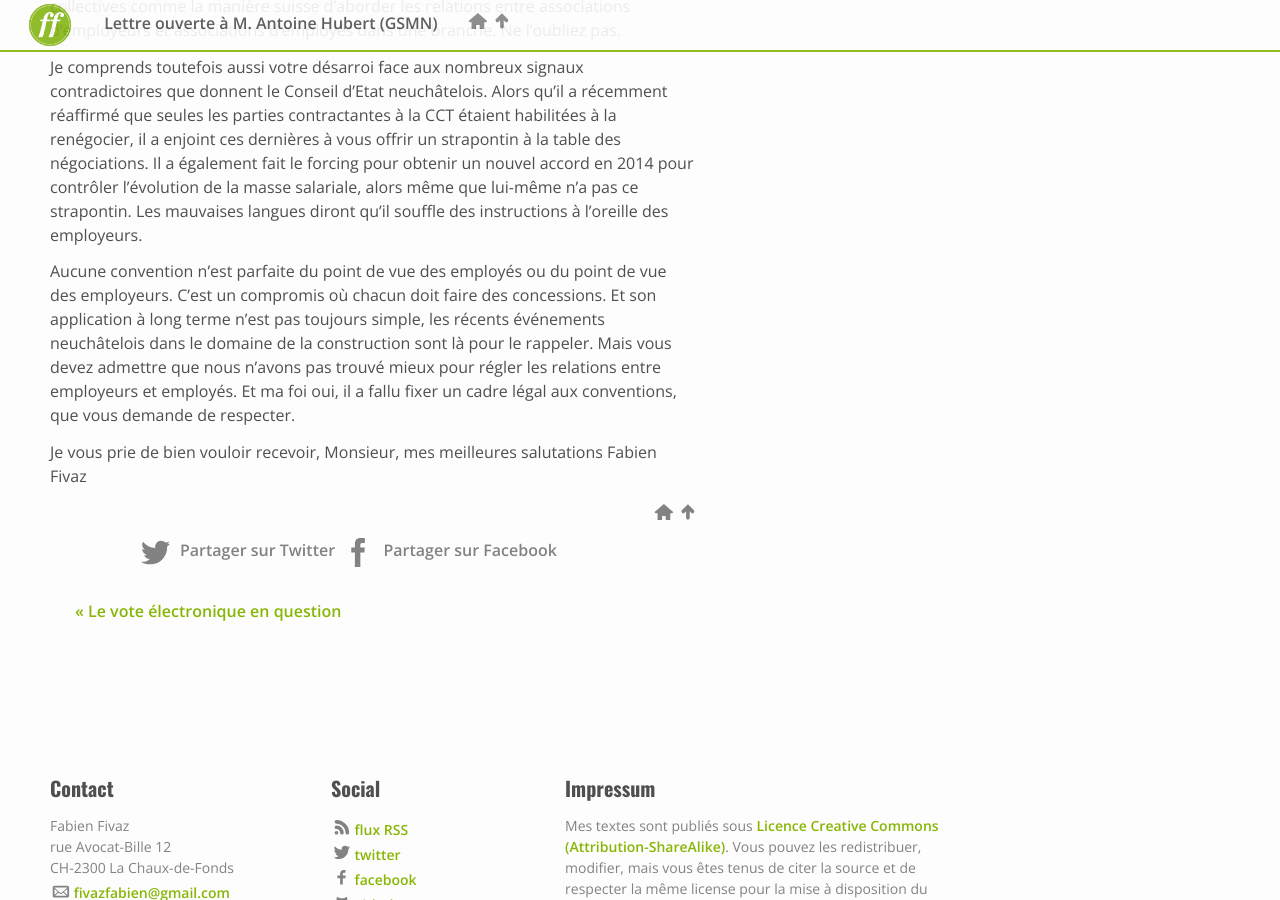
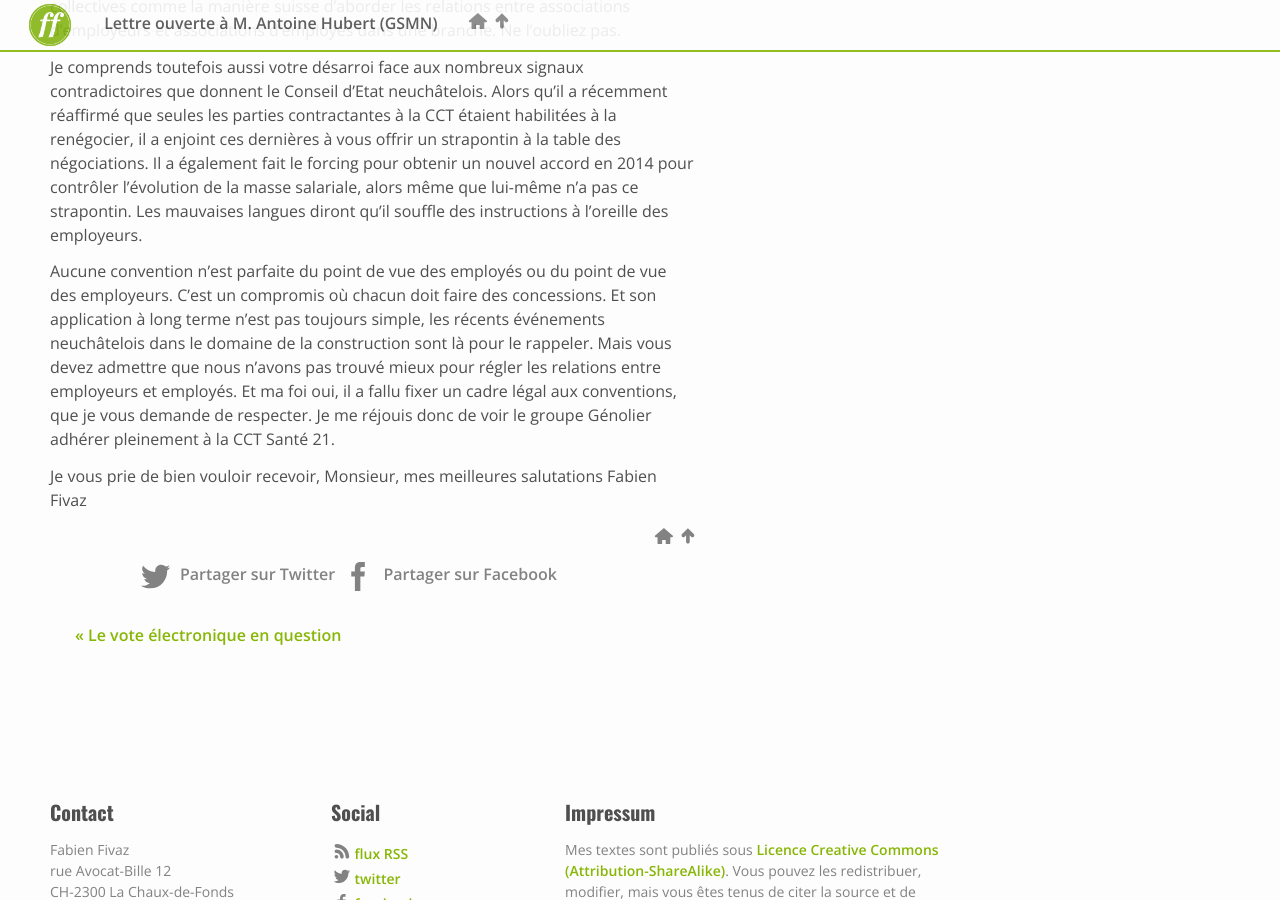
Before and after one commit to ffivaz/ffivaz.github.io, a Jekyll site: the page built from _posts/2015-10-07-lettre-ouverte-a-antoine-huber.markdown, in a window 1280 px wide and 900 px high, scrolled down 1130 px. Built offline with Jekyll 4.4.1, drawn with Linux system fonts in a browser that asks for light colours; nearby versions of some CDN libraries; comment, search, counter and statistics services are not loaded.

Commit message:
Lettre ouverte Antoine Hubert (GSMN)

```diff
--- a/_posts/2015-10-07-lettre-ouverte-a-antoine-huber.markdown
+++ b/_posts/2015-10-07-lettre-ouverte-a-antoine-huber.markdown
@@ -37,7 +37,8 @@
 où chacun doit faire des concessions. Et son application à long terme n'est pas toujours simple, les récents événements
 neuchâtelois dans le domaine de la construction sont là pour le rappeler. Mais vous devez admettre que nous n'avons pas
 trouvé mieux pour régler les relations entre employeurs et employés. Et ma foi oui, il a fallu fixer un cadre légal aux
-conventions, que vous demande de respecter.
+conventions, que je vous demande de respecter. Je me réjouis donc de voir le groupe Génolier adhérer pleinement à la
+CCT Santé 21.
 
 Je vous prie de bien vouloir recevoir, Monsieur, mes meilleures salutations
 Fabien Fivaz
```
